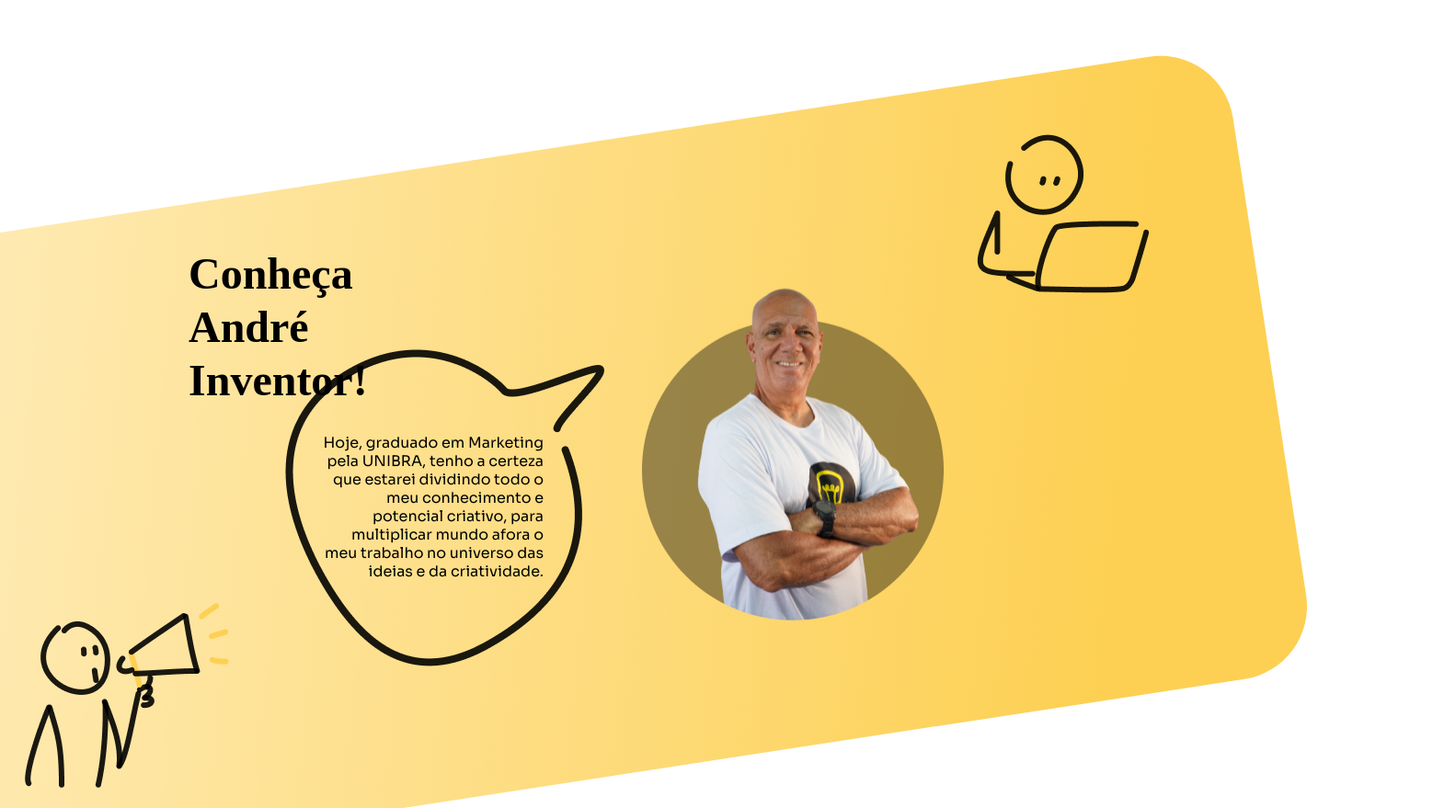
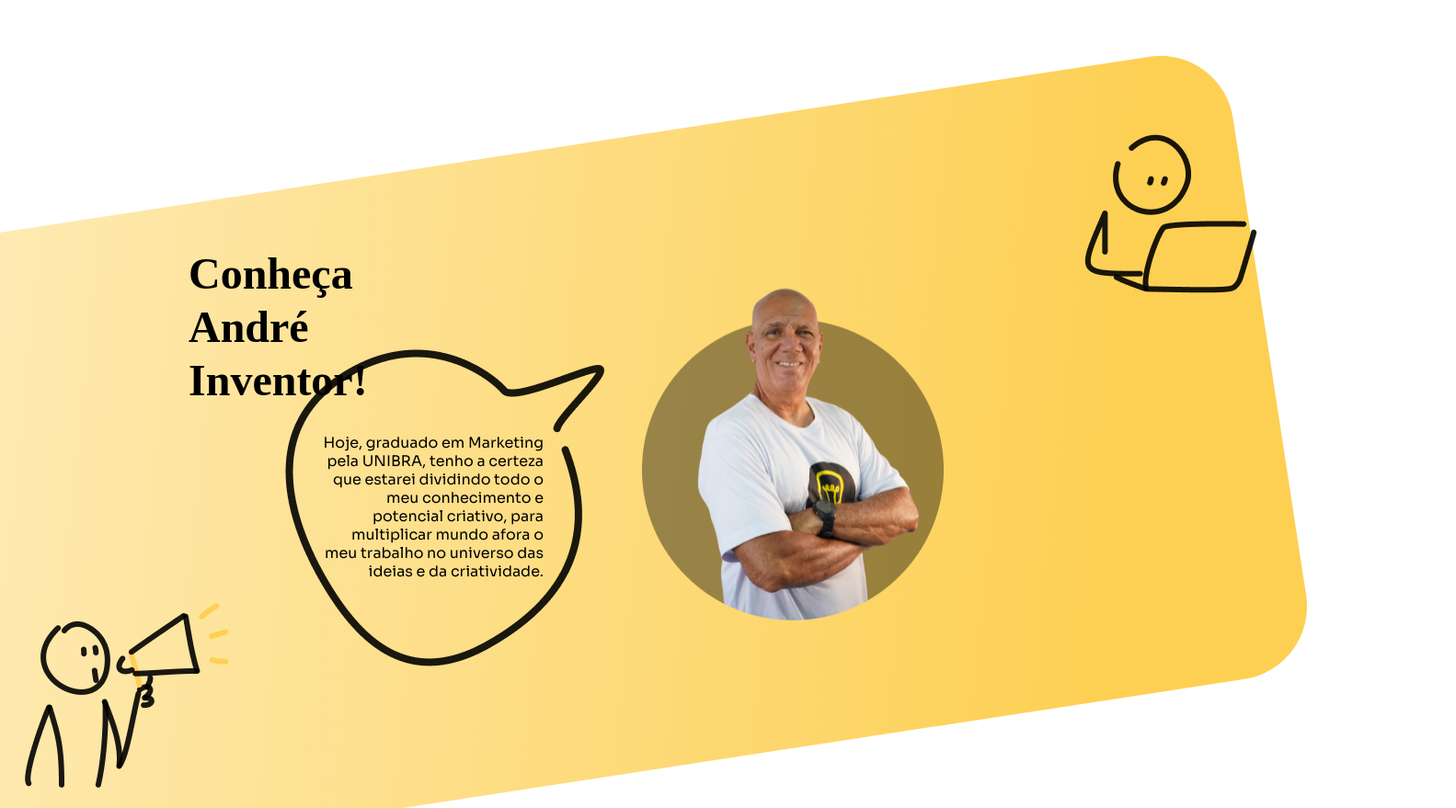
Before and after one commit to citi-onboarding/andre-inventor, a React (Create React App) app in the folder client/: page / in a window 1280 px wide. Shown: the part 1421-2300 px from the top of the page at 92% size, 1583 px wide, since content can reach past the window. Built offline with nearby package versions, Linux system fonts and the light colour scheme; a web font is replaced by a local one.

Commit message:
ajuste no enquadramento do site

```diff
--- a/client/src/pages/aboutMe/styles.ts
+++ b/client/src/pages/aboutMe/styles.ts
@@ -4,7 +4,7 @@ import styled from 'styled-components';
 export const AboutMeContainer = styled.div`
     position: absolute;
     top: 1610px;
-    width: 1583px;
+    width: 100vh;
     height: 903.9px;
     .back{
         position: absolute;
@@ -35,6 +35,7 @@ export const AboutMeContainer = styled.div`
         background: linear-gradient(104.64deg, rgba(253, 208, 83, 0.4) 1.99%, #FDD053 85.41%);
         border-radius: 80px;
         transform: rotate(-8.71deg);
+
     }
     .balao{
         position: absolute;
@@ -63,7 +64,7 @@ export const AboutMeContainer = styled.div`
         position: absolute;
         z-index: 1;
         top: -90px;
-        right: 300px;
+        right: -600px;
     }
     .announce{
         position: absolute;
```
